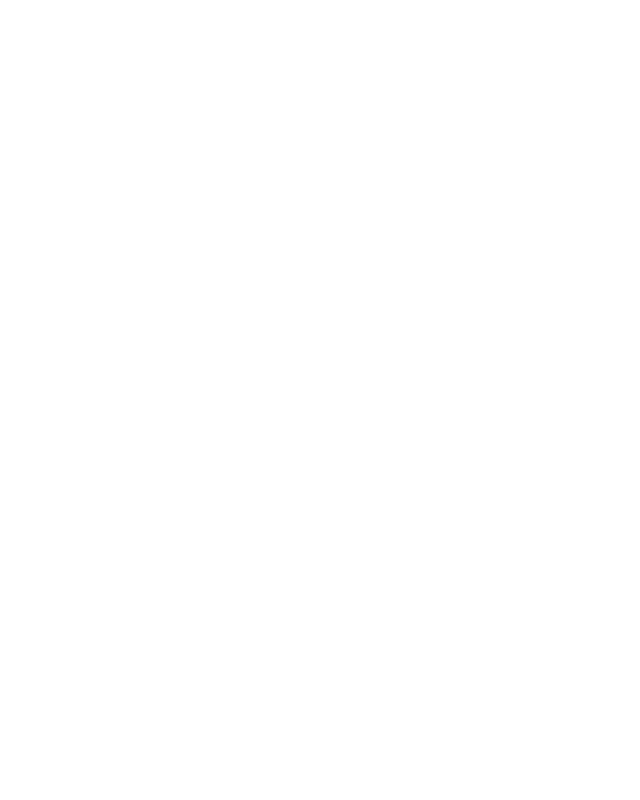
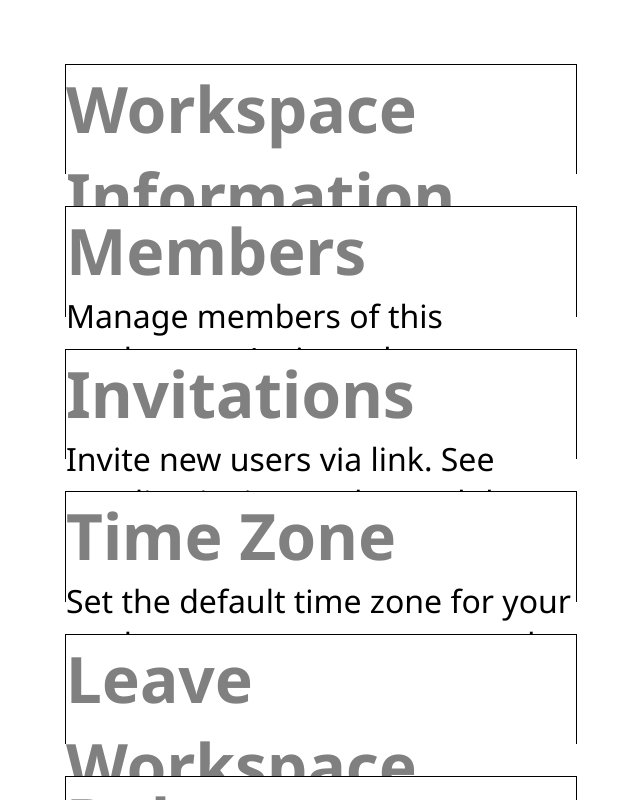
Before and after one commit to AbdimatinAbdullahi/Laminar, a React (Vite) app in the folder frontend/: page /setting/1 in a window 1280 px wide. Before the commit this address had no page. Shown: the whole page, without its empty margins (319-959 px from the left). Built offline with nearby package versions, Linux system fonts and the light colour scheme.

Commit message:
Workspace admin feature

```diff
--- a/frontend/src/App.jsx
+++ b/frontend/src/App.jsx
@@ -7,6 +7,7 @@ import Login from './Pages/Login'
 import ChatRoom from './Pages/ChatRoom'
 import Signup from './Pages/Signup'
 import { ChatProvider } from './context/ChatContext'
+import AdminSetting from './Pages/AdminSetting'
 
 
 function App() {
@@ -22,6 +23,7 @@ function App() {
               <ChatRoom/>
             </ChatProvider>
           }/>
+          <Route path='/setting/:worspaceId' element={<AdminSetting/>}/>
         </Routes>
       </AuthProvider>
     </Router>
--- /dev/null
+++ b/frontend/src/Pages/AdminSetting.jsx
@@ -0,0 +1,84 @@
+import React, { useEffect, useState } from 'react';
+import style from '../Styles/admin.module.css';
+import { useParams } from 'react-router';
+import axios from 'axios';
+
+function AdminSetting() {
+
+
+    // Fetch workspace data nad dispatch this information
+    const { worspaceId } = useParams()
+    const [worspaceData, setWorspaceData] = useState([])
+    const [members, setmembers] = useState([])
+
+    useEffect(()=>{
+        const fetchWorkspaceData = async()=>{
+            try {
+                const wsResponse = await axios.get("http://localhost:8008/workspace-data", { wsId: worspaceId})
+                if(wsResponse.status == 200){
+                    setWorspaceData(wsResponse.data.workspaceData) // Will make it array
+                }
+            } catch (error) {
+                console.log("Error fetching workspace data", error)
+            }
+        }
+
+
+        const workspaceMembers = async () =>{
+            try {
+                const memebersRs = await axios.get('http://localhost:8008/workspace-data',  {wsId: worspaceId})
+                if(memebersRs.status == 200){
+                    setmembers(memebersRs.data.members)
+                }
+            } catch (error) {
+
+            }
+        }
+    }, [])
+
+
+
+  return (
+    <div className={style.addminfContainer}>
+
+      <div className={style.workspaceDetails}>
+        <h3>Workspace Information</h3>
+        <p>View the workspace name and creation date for reference.</p>
+        {/* Actual data goes here */}
+      </div>
+
+      <div className={style.workspaceMembers}>
+        <h3>Members</h3>
+        <p>Manage members of this workspace. Assign roles or remove users if needed.</p>
+        {/* Member list and role controls go here */}
+      </div>
+
+      <div className={style.Invitations}>
+        <h3>Invitations</h3>
+        <p>Invite new users via link. See pending invites and cancel them anytime.</p>
+        {/* Invitation UI goes here */}
+      </div>
+
+      <div className={style.timeZone}>
+        <h3>Time Zone</h3>
+        <p>Set the default time zone for your workspace to ensure event and task sync.</p>
+        {/* Time zone selector goes here */}
+      </div>
+
+      <div className={style.leaveWorkspace}>
+        <h3>Leave Workspace</h3>
+        <p>If you’re no longer part of this workspace, you can leave here.</p>
+        {/* Leave button and confirmation */}
+      </div>
+
+      <div className={style.deleteWorkspace}>
+        <h3>Delete Workspace</h3>
+        <p><strong>Only the creator</strong> can permanently delete this workspace. This action is irreversible.</p>
+        {/* Delete confirmation logic */}
+      </div>
+
+    </div>
+  );
+}
+
+export default AdminSetting;
--- /dev/null
+++ b/frontend/src/Styles/admin.module.css
@@ -0,0 +1,36 @@
+.addminfContainer{
+    width: 100%;
+    background-color: white;
+    height: 100vh;
+    display: flex;
+    flex-direction: column;
+    align-items: center;
+    justify-content: space-evenly;
+    box-sizing: border-box;
+    padding-top: 4em;
+    overflow-y: auto;
+}
+
+.addminfContainer::-webkit-scrollbar{
+    display: none;
+}
+
+.workspaceDetails, .workspaceMembers, .Invitations, .timeZone, .leaveWorkspace, .deleteWorkspace{
+    width: 40%;
+    min-height: 15%;
+    border: 1px solid black;
+    margin-bottom: 2em;
+}
+
+.workspaceDetails h3, .workspaceMembers h3, .Invitations h3, .timeZone h3, .leaveWorkspace h3, .deleteWorkspace h3{
+    font-size: 4em;
+    font-family: var(--font-noto-sans);
+    color: gray;
+}
+
+.workspaceDetails p, .workspaceMembers p, .Invitations p, .timeZone p, .leaveWorkspace p, .deleteWorkspace p{
+    font-family: var(--font-noto-sans);
+    font-size: 2em;
+    font-weight: 400;
+    color: black;
+}
--- a/frontend/src/Styles/channel.module.css
+++ b/frontend/src/Styles/channel.module.css
@@ -6,6 +6,7 @@
 .channelContainer{
     width: 85%;
     background-color: #232222;
+    position: relative;
 }
 
 .channels{
@@ -37,7 +38,9 @@
     display: flex;
     align-items: center;
     justify-content: space-between;
-
+    &:hover{
+        cursor: pointer;
+    }
 }
 
 .Icon{
--- a/frontend/src/Styles/workspaces.module.css
+++ b/frontend/src/Styles/workspaces.module.css
@@ -7,7 +7,7 @@
     width: 15%;
     height: 100%;
     background-color: black;
-    border-right: 1px solid white;
+    /* border-right: 1px solid white; */
     display: flex;
     flex-direction: column;
     align-items: center;
--- a/frontend/src/components/Channels.jsx
+++ b/frontend/src/components/Channels.jsx
@@ -1,10 +1,15 @@
-import React from 'react'
+import React, { useState } from 'react'
 import style from '../Styles/channel.module.css'
 import { ChevronDown, Plus, Settings } from 'lucide-react';
+
+
+import { useNavigate } from 'react-router';
+
 
 function Channels({ data }) {
 
   const {selectedWorkspace, channels} = data
+  const navigate = useNavigate()
 
   if(!selectedWorkspace){
     return <div>Select a workspace</div>;
@@ -12,22 +17,17 @@ function Channels({ data }) {
 
   const filteredChannels = channels.filter((channel) => channel.workspace_id === selectedWorkspace.id)
 
-
-  const handleClickWorkspace = () =>{
-    console.log("Tool bar opened!")
-  }
-
-
   return (
     <div className={style.channelContainer}>
 
       {/* Selected Workspace */}
       <div className={style.workspaceDetails}>
-        <div>
+        <div onClick={()=> navigate(`/setting/${selectedWorkspace.id}`)} >
           {selectedWorkspace.name}
         </div>
-        <ChevronDown className={style.Icon} size={50} onClick={()=> handleClickWorkspace(selectedWorkspace)} />
+        <ChevronDown className={style.Icon} size={50} />
       </div>
+
 
       {/* Channel Headers */}
       <div className={style.channelHeader}>
--- a/frontend/src/context/ChatContext.jsx
+++ b/frontend/src/context/ChatContext.jsx
@@ -1,5 +1,6 @@
 import React, {useReducer, useContext, createContext, useEffect, useState, act} from "react";
 import axios from "axios";
+import {useNavigate} from 'react-router'
 
 const ChatContext = createContext()
 
@@ -45,7 +46,7 @@ const reducer = (state, action)=>{
 
 export const ChatProvider = ({children})=>{
     const [state, dispatch] = useReducer(reducer, initialState)
-
+    const navigate = useNavigate()
     useEffect(()=>{
       const fetchWorkspaceData = async () => {
         dispatch({type: "LOAD_START"})
@@ -68,6 +69,7 @@ export const ChatProvider = ({children})=>{
             }
 
         } catch (error) {
+            navigate('/')
             dispatch({type: "LOAD_ERROR", payload: error})
             console.error("Error fetching the data from backend: ", error)
         }
```
